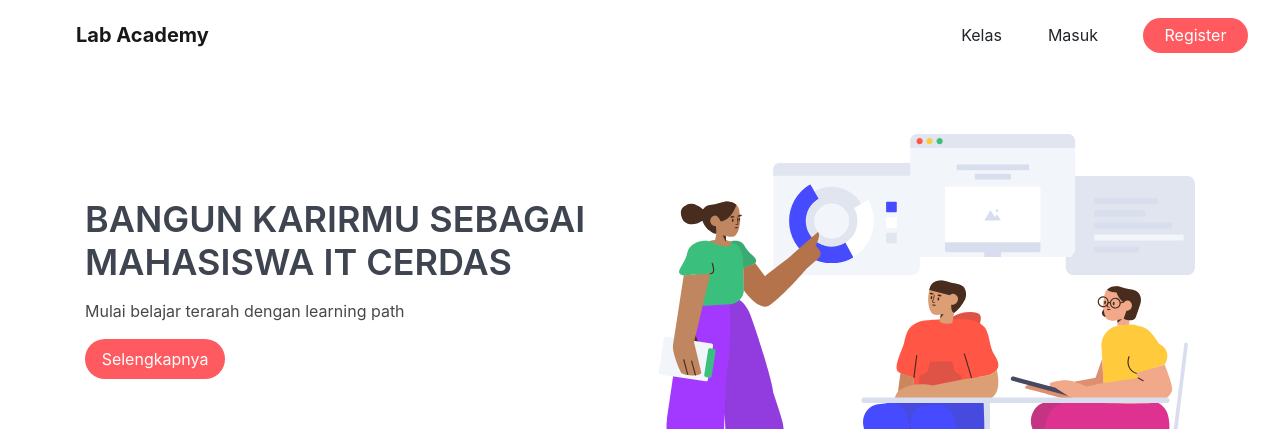
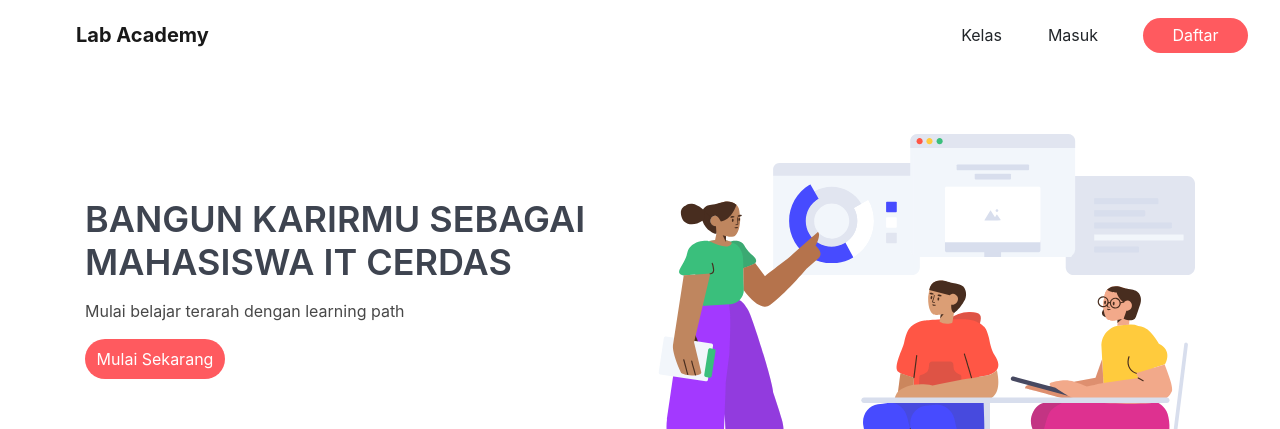
Before and after one commit to Project-Caslab-19/frontend-belajar-online, a React (Create React App) app: page / in a window 1280 px wide. Shown: the top 429 px of the page. Built offline with nearby package versions, Linux system fonts and the light colour scheme.

Commit message:
fix route

```diff
--- a/src/App.js
+++ b/src/App.js
@@ -22,15 +22,17 @@ import {
 //Pages
 import MainPage from "./Pages";
 import UserPage_kategori from './Pages/detail-kategori';
-import UserPage_kategori_kelas from './Pages/detail-kategori-kelas';
+import UserPage_kelas from './Pages/detail-kategori-kelas';
+import UserPage_detail_kelas from './Pages/detail-kelas';
 
 
 class App extends Component {
   render() {
     return <Router>
       <Route path="/" exact component={MainPage} />
-      <Route path="/detil-kategori" component={UserPage_kategori} />
-      <Route path="/detail-kategori-kelas" component={UserPage_kategori_kelas} />
+      <Route path="/kategori" component={UserPage_kategori} />
+      <Route path="/kelas" component={UserPage_kelas} />
+      <Route path="/detail-kelas" component={UserPage_detail_kelas} />
     </Router>;
   }
 }
--- a/src/Components/Hero/landingpage.js
+++ b/src/Components/Hero/landingpage.js
@@ -17,14 +17,15 @@ function Hero() {
                                 <h1>BANGUN KARIRMU SEBAGAI MAHASISWA IT CERDAS</h1>
                                 <p className ="sec1">
                                     Mulai belajar terarah dengan learning path
-                            </p>
+                                </p>
                                 <p>
+                                    <a href="/kategori">
                                     <button className={"buttonSelengkapnya"} onClick={''} >
-                                        Selengkapnya
+                                        Mulai Sekarang
                                     </button>
+                                    </a>
                                 </p>
                             </Jumbotron>
-
                         </Col>
                         <Col sm>
                             <LandingImg />
--- a/src/Components/Navbar/navbar.js
+++ b/src/Components/Navbar/navbar.js
@@ -10,7 +10,7 @@ function NavigationBar() {
         <Navbar sticky="top">
             <Navbar.Brand className="judul" href="/">Lab Academy</Navbar.Brand>
             <Navbar.Collapse id="responsive-navbar-nav" className="justify-content-end">
-                <Nav.Link className={'btn'} href="/detil-kategori">
+                <Nav.Link className={'btn'} href="/kategori">
                    Kelas
                 </Nav.Link>
                 <Nav.Link>
@@ -21,7 +21,6 @@ function NavigationBar() {
                 </Nav.Link>
             </Navbar.Collapse>
         </Navbar>
-
     );
 }
 
--- a/src/Components/Register/register.js
+++ b/src/Components/Register/register.js
@@ -66,7 +66,7 @@ function Register() {
   return (
     <>
       <button className= {"button"} onClick={() => setModalShow(true)} >
-          Register
+          Daftar
           </button>
       <RegisterModal
         show={modalShow}
--- a/src/Components/Section2/Section2.js
+++ b/src/Components/Section2/Section2.js
@@ -38,9 +38,11 @@ function Section2() {
                                 </Card.Text>
                             </Card.Body>
                             <Card.Footer className="text-center">
-                                <button className={"buttonSelengkapnya"} onClick={''} >
+                            <a href="/kelas">
+                                <button className={"buttonSelengkapnya"}>
                                     Selengkapnya
                                     </button>
+                                </a>
                             </Card.Footer>
                         </Card>
                         <Card>
@@ -53,9 +55,11 @@ function Section2() {
                                 </Card.Text>
                             </Card.Body>
                             <Card.Footer className="text-center">
-                                <button className={"buttonSelengkapnya"} onClick={''} >
+                                <a href="/kelas">
+                                <button className={"buttonSelengkapnya"}>
                                     Selengkapnya
                                     </button>
+                                </a>
                             </Card.Footer>
                         </Card>
                         <Card>
@@ -69,9 +73,11 @@ function Section2() {
                                 </Card.Text>
                             </Card.Body>
                             <Card.Footer className="text-center">
-                                <button className={"buttonSelengkapnya"} onClick={''} >
+                            <a href="/kelas">
+                                <button className={"buttonSelengkapnya"}>
                                     Selengkapnya
                                     </button>
+                                </a>
                             </Card.Footer>
                         </Card>
                         <Card>
@@ -85,9 +91,11 @@ function Section2() {
                                 </Card.Text>
                             </Card.Body>
                             <Card.Footer className="text-center">
-                                <button className={"buttonSelengkapnya"} onClick={''} >
+                            <a href="/kelas">
+                                <button className={"buttonSelengkapnya"}>
                                     Selengkapnya
                                     </button>
+                                </a>
                             </Card.Footer>
                         </Card>
                     </CardGroup>
--- a/src/Pages/detail-kategori-kelas.jsx
+++ b/src/Pages/detail-kategori-kelas.jsx
@@ -6,7 +6,7 @@ import Footer from '../Components/Footer/footer';
 
 import DetailKategoriKelas from '../Components/DetailKategoriKelas/DetailKategoriKelas'
 
-const UserPage_kategori_kelas = () => {
+const UserPage_kelas = () => {
 
     return (
         <div>
@@ -18,4 +18,4 @@ const UserPage_kategori_kelas = () => {
     );
 }
 
-export default UserPage_kategori_kelas;
+export default UserPage_kelas;
--- a/src/Pages/detail-kelas.jsx
+++ b/src/Pages/detail-kelas.jsx
@@ -5,16 +5,16 @@ import Footer from '../Components/Footer/footer';
 
 import KategoriKelas from '../Components/KategoriKelas/KategoriKelas'
 
-const UserPage_kategori = () => {
+const UserPage_detail_kelas = () => {
 
     return (
         <div>
             <NavigationBar />
-            <KategoriKelas />
+            <p>Halaman Detail Kelas</p>
             <Footer />
         </div>
 
     );
 }
 
-export default UserPage_kategori;
+export default UserPage_detail_kelas;
--- a/src/Pages/index.jsx
+++ b/src/Pages/index.jsx
@@ -4,7 +4,6 @@ import Section1 from '../Components/Section1/Section1';
 import Section2 from '../Components/Section2/Section2';
 import Footer from '../Components/Footer/footer';
 import Hero from '../Components/Hero/landingpage';
-import DetailKelas from '../Components/KategoriKelas/KategoriKelas'
 
 
 const MainPage = () => {
```
